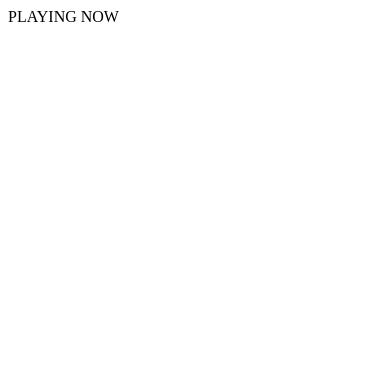
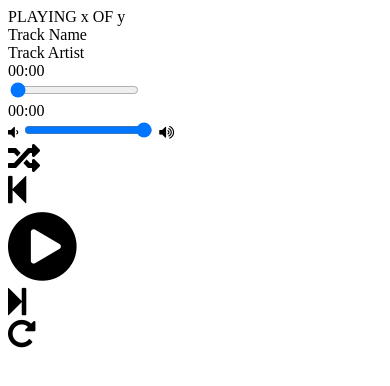
Before and after one commit to alireza64ahmadi/Music-Player, a plain HTML site: page index.html in a window 390 px wide. Drawn offline with Linux system fonts and the light colour scheme.

Commit message:
Enhance Music Player with Control Buttons
- Expanded the music player interface by adding a 'div' element with the class 'buttons', dedicated to housing music control buttons.
- Created individual div elements for each control, including 'random-track', 'prev-track', 'playpause-track', 'next-track', and 'repeat-track', setting the foundation for the player's interactive features.
- Each control div is equipped with an 'onclick' event handler that invokes corresponding functions: 'randomTrack()', 'prevTrack()', 'playPauseTrack()', 'nextTrack()', and 'repeatTrack()', which are designed to manage playback behavior.
- Integrated Font Awesome icons within each control to provide intuitive symbols for the player's actions: shuffle, previous, play/pause, next, and repeat, respectively.
- Applied size classes (e.g., 'fa-2x', 'fa-5x') to the icons, creating a visual hierarchy and enhancing user interaction, with the play/pause button being prominently larger.
- Included the 'title' attribute on icons that require additional context (random and repeat), offering descriptive tooltips that improve usability and accessibility.
- Laid groundwork for CSS styling to be applied for positioning, spacing, and responsiveness to achieve a seamless and functional user interface.

```diff
--- a/index.html
+++ b/index.html
@@ -3,7 +3,7 @@
 <head>
   <meta charset="UTF-8">
   <meta name="viewport" content="width=device-width, initial-scale=1.0">
-  <title>Document</title>
+  <title>Music player</title>
   <link rel="stylesheet" href="style.css">
   <script src="script.js" defer></script>
   <link rel="shortcut icon" href="images/favicon.ico" type="image/x-icon">
@@ -14,7 +14,44 @@
   <div class="player">
     <div class="wrraper">
       <div class="detalis">
-        <div class="now-playing">PLAYING NOW</div>
+        <div class="now-playing">PLAYING x OF y</div>
+        <div class="track-art"></div>
+        <div class="track-name">Track Name</div>
+        <div class="track-artist">Track Artist</div>
+      </div>
+
+
+      <div class="slider-container">
+        <div class="current-time">00:00</div>
+        <input type="range" min="1" max="100" value="0" class="seek-slider" onchange="seekT0()">
+        <div class="total-duration">00:00</div>
+      </div>
+
+      <div class="slider-container">
+        <i class="fa fa-volume-down"></i>
+        <input type="range" min="1" max="100" value="99" class="volume-slider" onchange="setVolume()">
+        <i class="fa fa-volume-up"></i>
+
+      </div>
+
+      <div class="buttons">
+        <div class="random-track " onclick="randomTrack()">
+          <i class="fas fa-random fa-2x " title="random"></i>
+        </div>
+        <div class="prev-track " onclick="prevTrack()">
+          <i class="fa fa-step-backward fa-2x " ></i>
+        </div>
+        <div class="playpause-track " onclick="playPauseTrack()">
+          <i class="fa fa-play-circle fa-5x "></i>
+        </div>
+        <div class="next-track " onclick="nextTrack()">
+          <i class="fa fa-step-forward fa-2x "></i>
+        </div>
+        <div class="repeat-track " onclick="repeatTrack()">
+          <i class="fa fa-repeat fa-2x " title="repeat"></i>
+        </div>
+
+
       </div>
     </div>
   </div>
```
